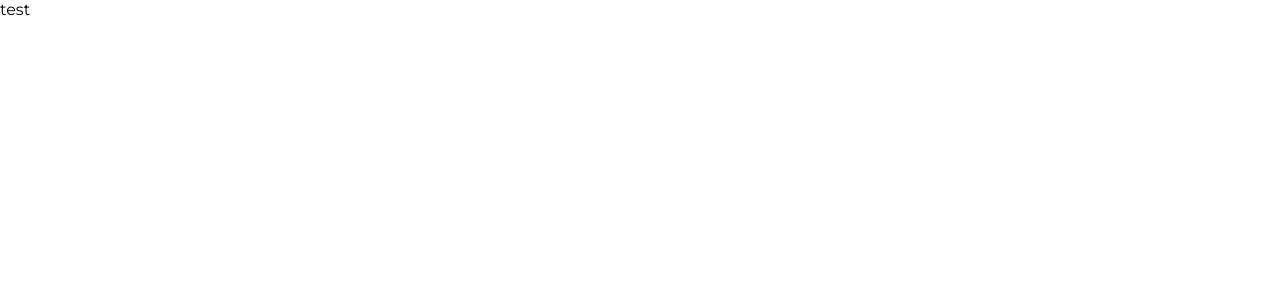
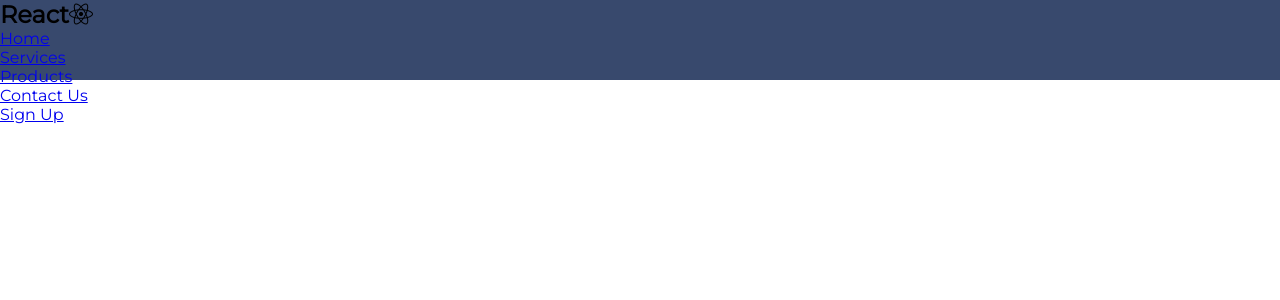
Before and after one commit to grum1n/react-navbar-tutorial, a React (Create React App) app: page / in a window 1280 px wide. Shown: the top 300 px of the page. Built offline with nearby package versions, Linux system fonts and the light colour scheme.

Commit message:
created nav menu bg color with links

```diff
--- a/src/App.js
+++ b/src/App.js
@@ -1,9 +1,11 @@
+import React from 'react';
 import './App.css';
+import Navbar from './components/Navbar/Navbar';
 
 function App() {
   return (
     <div className="App">
-      test
+      <Navbar />
     </div>
   );
 }
--- a/src/components/Navbar/Navbar.css
+++ b/src/components/Navbar/Navbar.css
@@ -0,0 +1,4 @@
+.NavBarItems {
+    background-color:rgba(7, 28, 73, 0.8);
+    height: 80px;
+}
--- a/src/components/Navbar/Navbar.js
+++ b/src/components/Navbar/Navbar.js
@@ -1,7 +1,8 @@
 import React, { Component } from 'react';
 import { MenuItems } from './MenuItems';
+import './Navbar.css';
 
-class Navbar extends React.Components {
+class Navbar extends React.Component {
     render(){
         return(
             <nav className="NavBarItems">
```
